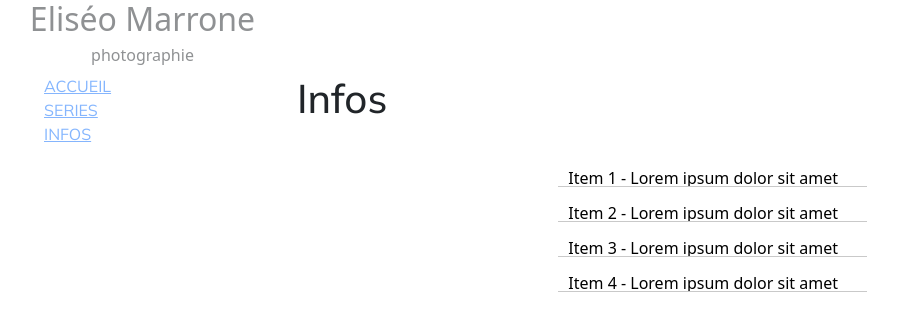
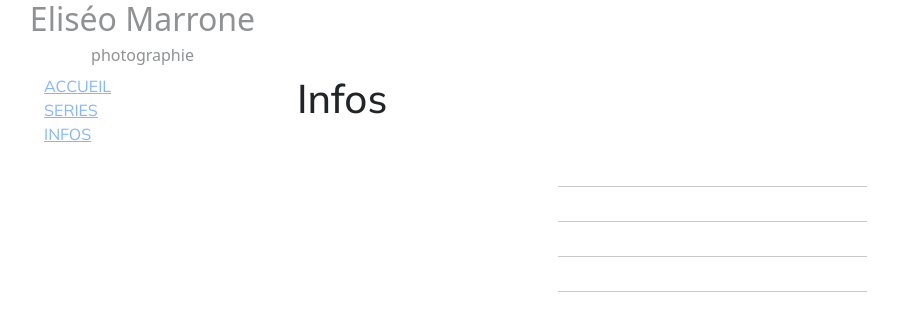
Before and after one commit to ophir0/eliseo-marrone-photographie, a React (Vite) app: page /Infos in a window 1280 px wide. Shown: the top 330 px of the page, without its empty margins (70-968 px from the left). Built offline with nearby package versions, Linux system fonts and the light colour scheme.

Commit message:
Installs react-spring and animates accordions

```diff
--- a/package.json
+++ b/package.json
@@ -14,6 +14,7 @@
     "react-dom": "^18.2.0",
     "react-photo-album": "^2.3.1",
     "react-router-dom": "^6.22.3",
+    "react-spring": "^9.7.3",
     "yet-another-react-lightbox": "^3.17.1"
   },
   "devDependencies": {
--- a/src/components/Accordion.jsx
+++ b/src/components/Accordion.jsx
@@ -1,4 +1,5 @@
 import { React, useState } from 'react'
+import { useSpring, animated } from "react-spring";
 
 function Accordion(props) {
     const [open, setOpen] = useState(false);
@@ -7,14 +8,42 @@ function Accordion(props) {
     //switch state
     setOpen(!open);
   };
+
+   //conditional styling
+   const styles = {
+    //if open is true, show content
+    accordionTitle: {
+      color: open ? "#10d6f5" : "#fff"
+    }
+  };
+  //open animation with react spring
+
+  const openAnimation = useSpring({
+    from: { opacity: "0", maxHeight: "25px" },
+    to: { opacity: "1", maxHeight: open ? "120px" : "25px" },
+    config: { duration: "300" }
+  });
+
+  //rotate animation
+  const iconAnimation = useSpring({
+    from: {
+      transform: "rotate(0deg)",
+      color: "#ffff"
+    },
+    to: {
+      transform: open ? "rotate(180deg)" : "rotate(0deg)",
+      color: open ? "#10d6f5" : "#fff"
+    },
+    config: { duration: "120" }
+  });
   return (
-    <div className="accordion__item">
-      <div className="accordion__header" onClick={toggleHandler}>
-        <h4>{props.title}</h4>
+    <animated.div className="accordion__item" style={openAnimation}>
+    <div className="accordion__header" onClick={toggleHandler}>
+      <h4 style={styles.accordionTitle}>{props.title}</h4>
 
-      </div>
-      <p className="accordion__content">{props.text}</p>
     </div>
+    <p className="accordion__content">{props.text}</p>
+  </animated.div>
   )
 }
 
```
Also changed, not shown: 1 other file (tests, documents, lock files or other folders).
